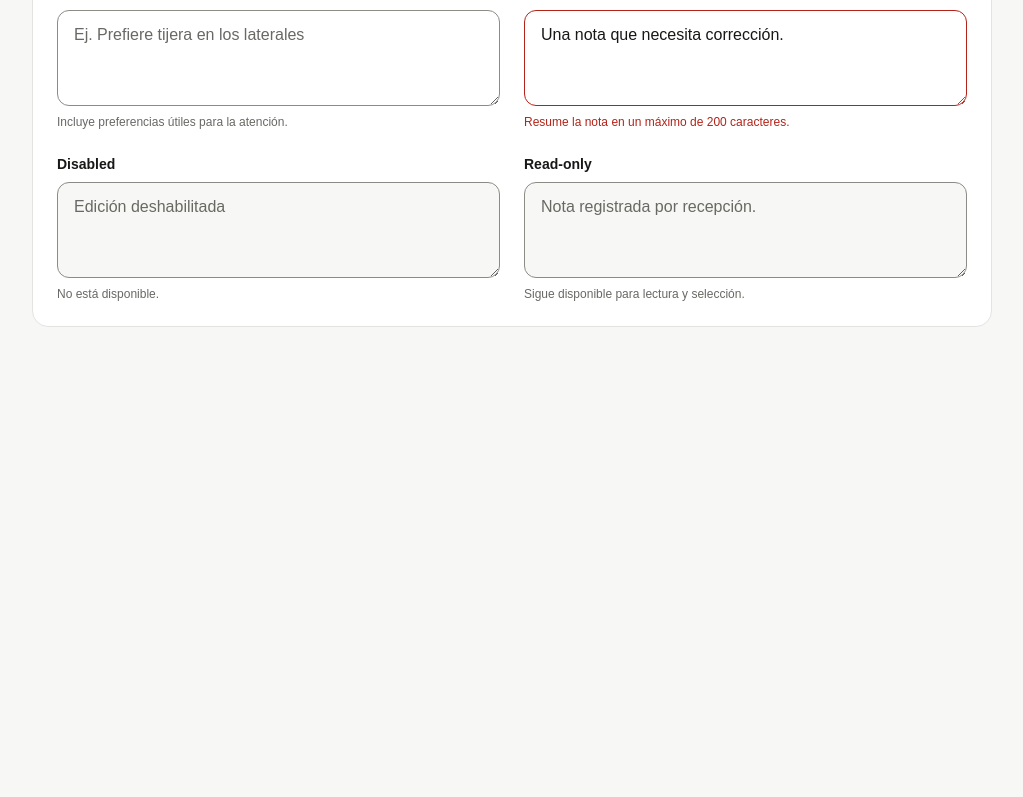
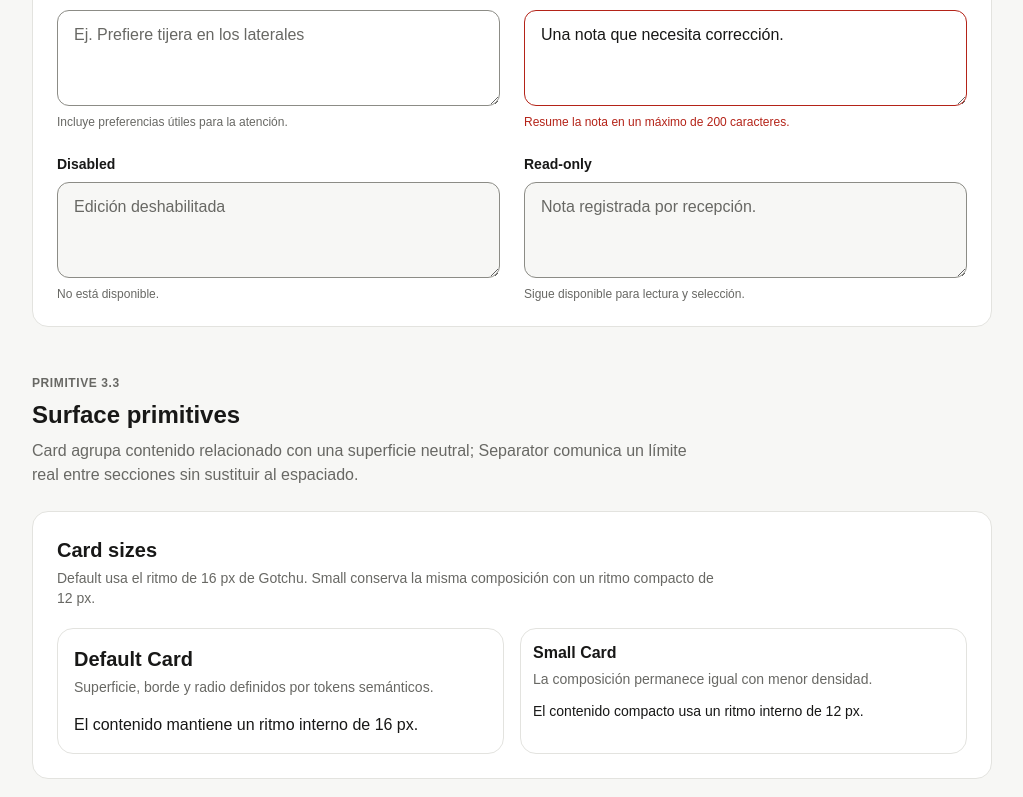
Before and after one commit to Andy-Fernandez/gotchu, a Next.js app: page /dev/ui in a window 1280 px wide. Shown: the part 2651-3448 px from the top of the page, without its empty margins (128-1151 px from the left). Before the commit the page ends 3026 px from the top, so only its background shows below. Built offline with nearby package versions, Linux system fonts and the light colour scheme.

Commit message:
feat(ui): establish surface primitives

```diff
--- a/app/dev/ui/page.tsx
+++ b/app/dev/ui/page.tsx
@@ -4,14 +4,25 @@ import {
   ArrowLeft,
   ArrowRight,
   Check,
+  Ellipsis,
   Plus,
   Scissors,
   Trash2,
 } from "lucide-react"
 
 import { Button, IconButton } from "@/components/ui/button"
+import {
+  Card,
+  CardAction,
+  CardContent,
+  CardDescription,
+  CardFooter,
+  CardHeader,
+  CardTitle,
+} from "@/components/ui/card"
 import { Field } from "@/components/ui/field"
 import { Input } from "@/components/ui/input"
+import { Separator } from "@/components/ui/separator"
 import { Textarea } from "@/components/ui/textarea"
 
 export const metadata: Metadata = {
@@ -321,6 +332,143 @@ export default function PrimitivesLabPage() {
             </Section>
           </div>
         </PrimitiveGroup>
+
+        <PrimitiveGroup
+          id="surface-primitives"
+          eyebrow="Primitive 3.3"
+          title="Surface primitives"
+          description="Card agrupa contenido relacionado con una superficie neutral; Separator comunica un límite real entre secciones sin sustituir al espaciado."
+        >
+          <div className="space-y-6">
+            <Section
+              title="Card sizes"
+              description="Default usa el ritmo de 16 px de Gotchu. Small conserva la misma composición con un ritmo compacto de 12 px."
+            >
+              <div className="grid gap-4 md:grid-cols-2">
+                <Card>
+                  <CardHeader>
+                    <CardTitle>
+                      <h4>Default Card</h4>
+                    </CardTitle>
+                    <CardDescription>
+                      Superficie, borde y radio definidos por tokens semánticos.
+                    </CardDescription>
+                  </CardHeader>
+                  <CardContent>
+                    <p className="text-body">
+                      El contenido mantiene un ritmo interno de 16 px.
+                    </p>
+                  </CardContent>
+                </Card>
+
+                <Card size="sm">
+                  <CardHeader>
+                    <CardTitle>
+                      <h4>Small Card</h4>
+                    </CardTitle>
+                    <CardDescription>
+                      La composición permanece igual con menor densidad.
+                    </CardDescription>
+                  </CardHeader>
+                  <CardContent>
+                    <p className="text-body-sm">
+                      El contenido compacto usa un ritmo interno de 12 px.
+                    </p>
+                  </CardContent>
+                </Card>
+              </div>
+            </Section>
+
+            <Section
+              title="Card composition"
+              description="Header, Title, Description, Action, Content y Footer se combinan sin introducir significado de producto en el primitive."
+            >
+              <div className="grid gap-4 md:grid-cols-2">
+                <Card>
+                  <CardHeader>
+                    <CardTitle>
+                      <h4>Composición completa</h4>
+                    </CardTitle>
+                    <CardDescription>
+                      Cada región conserva la misma alineación horizontal.
+                    </CardDescription>
+                  </CardHeader>
+                  <CardContent>
+                    <p className="text-body">
+                      El contenido principal puede crecer sin cambiar el
+                      contrato de la superficie.
+                    </p>
+                  </CardContent>
+                  <CardFooter>
+                    <Button variant="secondary">Acción secundaria</Button>
+                  </CardFooter>
+                </Card>
+
+                <Card>
+                  <CardHeader>
+                    <CardTitle>
+                      <h4>Header con acción</h4>
+                    </CardTitle>
+                    <CardDescription>
+                      CardAction alinea controles sin decidir qué hacen.
+                    </CardDescription>
+                    <CardAction>
+                      <IconButton variant="ghost" label="Más opciones">
+                        <Ellipsis />
+                      </IconButton>
+                    </CardAction>
+                  </CardHeader>
+                  <CardContent>
+                    <p className="text-body">
+                      La acción pertenece al componente que compone la Card.
+                    </p>
+                  </CardContent>
+                </Card>
+
+                <Card>
+                  <CardHeader>
+                    <CardTitle>
+                      <h4>Contenido largo</h4>
+                    </CardTitle>
+                  </CardHeader>
+                  <CardContent>
+                    <p className="text-body">
+                      Una Card debe admitir contenido que ocupe varias líneas
+                      sin truncarlo ni imponer una altura fija. La superficie
+                      comunica que estos elementos pertenecen al mismo grupo,
+                      mientras la página conserva el control de su jerarquía.
+                    </p>
+                  </CardContent>
+                </Card>
+
+                <Card>
+                  <CardContent>
+                    <p className="text-body">Card con contenido mínimo.</p>
+                  </CardContent>
+                </Card>
+              </div>
+            </Section>
+
+            <Section
+              title="Separator orientations"
+              description="Horizontal es la orientación predeterminada. Vertical toma la altura disponible de su contenedor."
+            >
+              <div className="grid gap-6 md:grid-cols-2">
+                <div className="space-y-3">
+                  <p className="text-body-sm font-semibold">Primera sección</p>
+                  <Separator />
+                  <p className="text-body-sm font-semibold">Segunda sección</p>
+                </div>
+
+                <div className="flex h-6 items-center gap-3">
+                  <span className="text-body-sm font-semibold">Elemento</span>
+                  <Separator orientation="vertical" />
+                  <span className="text-body-sm font-semibold">Elemento</span>
+                </div>
+              </div>
+            </Section>
+          </div>
+        </PrimitiveGroup>
       </div>
     </main>
   )
--- a/components/ui/card.tsx
+++ b/components/ui/card.tsx
@@ -12,7 +12,7 @@ function Card({
       data-slot="card"
       data-size={size}
       className={cn(
-        "group/card flex flex-col gap-(--card-spacing) overflow-hidden rounded-xl bg-card py-(--card-spacing) text-sm text-card-foreground ring-1 ring-foreground/10 [--card-spacing:--spacing(4)] has-data-[slot=card-footer]:pb-0 has-[>img:first-child]:pt-0 data-[size=sm]:[--card-spacing:--spacing(3)] data-[size=sm]:has-data-[slot=card-footer]:pb-0 *:[img:first-child]:rounded-t-xl *:[img:last-child]:rounded-b-xl",
+        "group/card flex flex-col gap-(--card-spacing) overflow-hidden rounded-lg border bg-card py-(--card-spacing) text-card-foreground [--card-spacing:--spacing(4)] has-[>img:first-child]:pt-0 data-[size=sm]:[--card-spacing:--spacing(3)] *:[img:first-child]:rounded-t-lg *:[img:last-child]:rounded-b-lg",
         className
       )}
       {...props}
@@ -25,7 +25,7 @@ function CardHeader({ className, ...props }: React.ComponentProps<"div">) {
     <div
       data-slot="card-header"
       className={cn(
-        "group/card-header @container/card-header grid auto-rows-min items-start gap-1 rounded-t-xl px-(--card-spacing) has-data-[slot=card-action]:grid-cols-[1fr_auto] has-data-[slot=card-description]:grid-rows-[auto_auto] [.border-b]:pb-(--card-spacing)",
+        "group/card-header @container/card-header grid auto-rows-min items-start gap-1 px-(--card-spacing) has-data-[slot=card-action]:grid-cols-[1fr_auto] has-data-[slot=card-description]:grid-rows-[auto_auto] [.border-b]:pb-(--card-spacing)",
         className
       )}
       {...props}
@@ -38,7 +38,7 @@ function CardTitle({ className, ...props }: React.ComponentProps<"div">) {
     <div
       data-slot="card-title"
       className={cn(
-        "font-heading text-base leading-snug font-medium group-data-[size=sm]/card:text-sm",
+        "text-title-sm group-data-[size=sm]/card:text-body group-data-[size=sm]/card:font-semibold",
         className
       )}
       {...props}
@@ -84,7 +84,7 @@ function CardFooter({ className, ...props }: React.ComponentProps<"div">) {
     <div
       data-slot="card-footer"
       className={cn(
-        "flex items-center rounded-b-xl border-t bg-muted/50 p-(--card-spacing)",
+        "flex items-center px-(--card-spacing) [.border-t]:pt-(--card-spacing)",
         className
       )}
       {...props}
```
